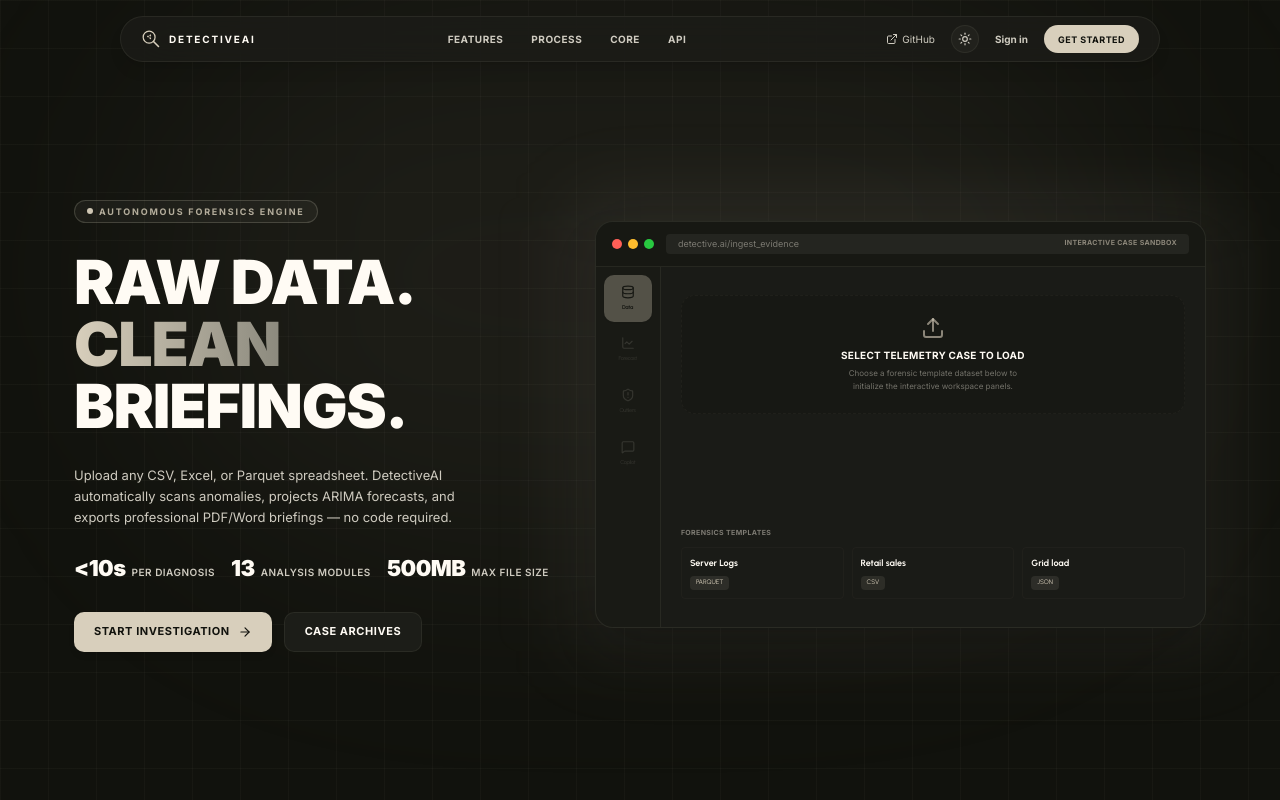
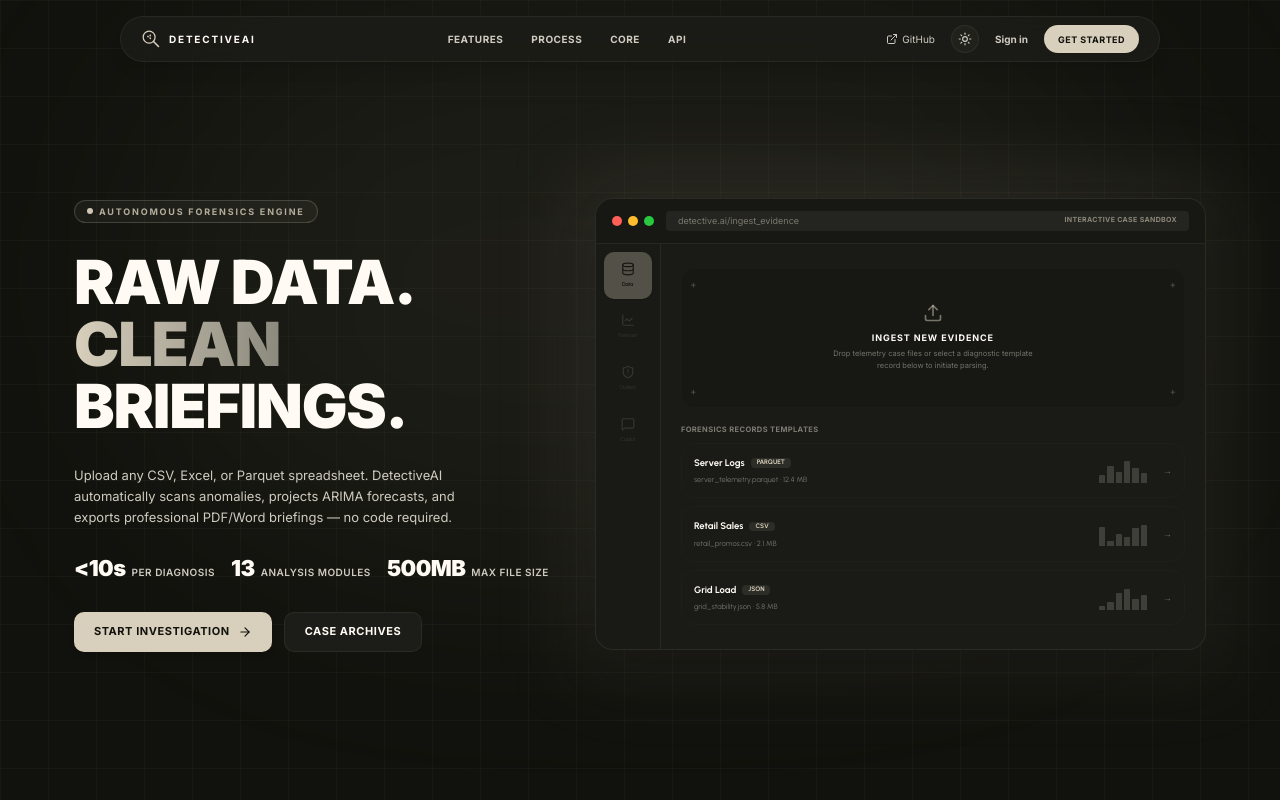
Before and after one commit to mannaxsara/detective-ai, a Next.js app in the folder frontend/: page / in a window 1280 px wide. Shown: the top 800 px of the page. Built offline with nearby package versions, Linux system fonts and the light colour scheme.

Commit message:
design: upgrade case records picker dropdown with geometric brackets and inline data density graphs

```diff
--- a/frontend/src/app/page.tsx
+++ b/frontend/src/app/page.tsx
@@ -615,29 +615,56 @@ export default function HomePage() {
                           initial={{ opacity: 0, y: 10 }}
                           animate={{ opacity: 1, y: 0 }}
                           exit={{ opacity: 0, y: -10 }}
-                          className="flex-1 flex flex-col justify-between py-2 space-y-4"
+                          className="flex-1 flex flex-col justify-between py-1 space-y-4 font-mono select-none"
                         >
-                          <div className="text-center p-5 border border-dashed border-border/60 rounded-xl bg-background/25">
-                            <Upload className="w-6 h-6 text-primary/60 mx-auto mb-2" />
-                            <div className="text-[10px] font-bold uppercase tracking-wide">Select Telemetry Case to Load</div>
-                            <p className="text-[8px] text-muted-foreground/50 mt-1 max-w-[200px] mx-auto leading-relaxed">Choose a forensic template dataset below to initialize the interactive workspace panels.</p>
+                          {/* Geometric scan brackets targeting space */}
+                          <div className="relative text-center p-6 border border-border/20 rounded-xl bg-background/25 flex flex-col items-center justify-center min-h-[140px] group transition-all duration-300 hover:border-primary/20">
+                            {/* Target points */}
+                            <div className="absolute top-2 left-2 text-muted-foreground/30 font-sans text-[10px] select-none">+</div>
+                            <div className="absolute top-2 right-2 text-muted-foreground/30 font-sans text-[10px] select-none">+</div>
+                            <div className="absolute bottom-2 left-2 text-muted-foreground/30 font-sans text-[10px] select-none">+</div>
+                            <div className="absolute bottom-2 right-2 text-muted-foreground/30 font-sans text-[10px] select-none">+</div>
+
+                            <Upload className="w-5 h-5 text-primary/50 mb-2 transition-transform duration-300 group-hover:-translate-y-0.5" />
+                            <div className="text-[9px] font-bold uppercase tracking-widest text-foreground">ingest new evidence</div>
+                            <p className="text-[7.5px] text-muted-foreground/50 mt-1 max-w-[210px] leading-relaxed font-sans">
+                              Drop telemetry case files or select a diagnostic template record below to initiate parsing.
+                            </p>
                           </div>
 
                           <div className="space-y-2">
-                            <span className="font-mono text-[7px] text-muted-foreground/55 uppercase tracking-wider block font-bold">Forensics Templates</span>
-                            <div className="grid grid-cols-3 gap-2">
+                            <span className="text-[7.5px] text-muted-foreground/55 uppercase tracking-wider block font-bold">Forensics Records templates</span>
+                            <div className="grid grid-cols-1 gap-2">
                               {[
-                                { id: "server_telemetry" as const, name: "Server Logs", type: "PARQUET" },
-                                { id: "retail_spikes" as const, name: "Retail sales", type: "CSV" },
-                                { id: "energy_drift" as const, name: "Grid load", type: "JSON" }
+                                { id: "server_telemetry" as const, filename: "server_telemetry.parquet", label: "Server Logs", type: "PARQUET", size: "12.4 MB", density: [30, 70, 45, 90, 60, 40] },
+                                { id: "retail_spikes" as const, filename: "retail_promos.csv", label: "Retail Sales", type: "CSV", size: "2.1 MB", density: [80, 20, 50, 40, 75, 90] },
+                                { id: "energy_drift" as const, filename: "grid_stability.json", label: "Grid Load", type: "JSON", size: "5.8 MB", density: [15, 30, 70, 85, 45, 60] }
                               ].map(tpl => (
                                 <button
                                   key={tpl.id}
                                   onClick={() => loadMockDataset(tpl.id)}
-                                  className="border border-border/40 hover:border-primary/50 hover:bg-primary/5 rounded px-2 py-2 text-left transition-all cursor-pointer flex flex-col justify-between min-h-[52px]"
+                                  className="group w-full border border-border/30 hover:border-primary/45 hover:bg-primary/5 rounded-xl p-3 text-left transition-all cursor-pointer flex items-center justify-between gap-4"
                                 >
-                                  <span className="text-[9px] font-bold block truncate text-foreground">{tpl.name}</span>
-                                  <span className="font-mono text-[6.5px] text-primary bg-primary/10 rounded px-1.5 py-0.5 mt-1 self-start">{tpl.type}</span>
+                                  <div className="flex-1 space-y-1 min-w-0">
+                                    <div className="flex items-center gap-1.5">
+                                      <span className="text-[9.5px] font-bold text-foreground truncate">{tpl.label}</span>
+                                      <span className="text-[6.5px] px-1.5 py-0.2 rounded bg-primary/10 text-primary font-bold">{tpl.type}</span>
+                                    </div>
+                                    <div className="text-[7.5px] text-muted-foreground/50 truncate">
+                                      {tpl.filename} · {tpl.size}
+                                    </div>
+                                  </div>
+
+                                  {/* Inline micro bar density visualization */}
+                                  <div className="flex items-end gap-0.5 h-6 w-12 shrink-0 select-none font-sans">
+                                    {tpl.density.map((val, idx) => (
+                                      <div key={idx} className="flex-1 bg-muted-foreground/20 rounded-t-[1px] transition-all group-hover:bg-primary/30" style={{ height: `${val}%` }} />
+                                    ))}
+                                  </div>
+
+                                  <div className="text-[9px] text-muted-foreground/45 group-hover:text-primary group-hover:translate-x-0.5 transition-all select-none">
+                                    →
+                                  </div>
                                 </button>
                               ))}
                             </div>
```
